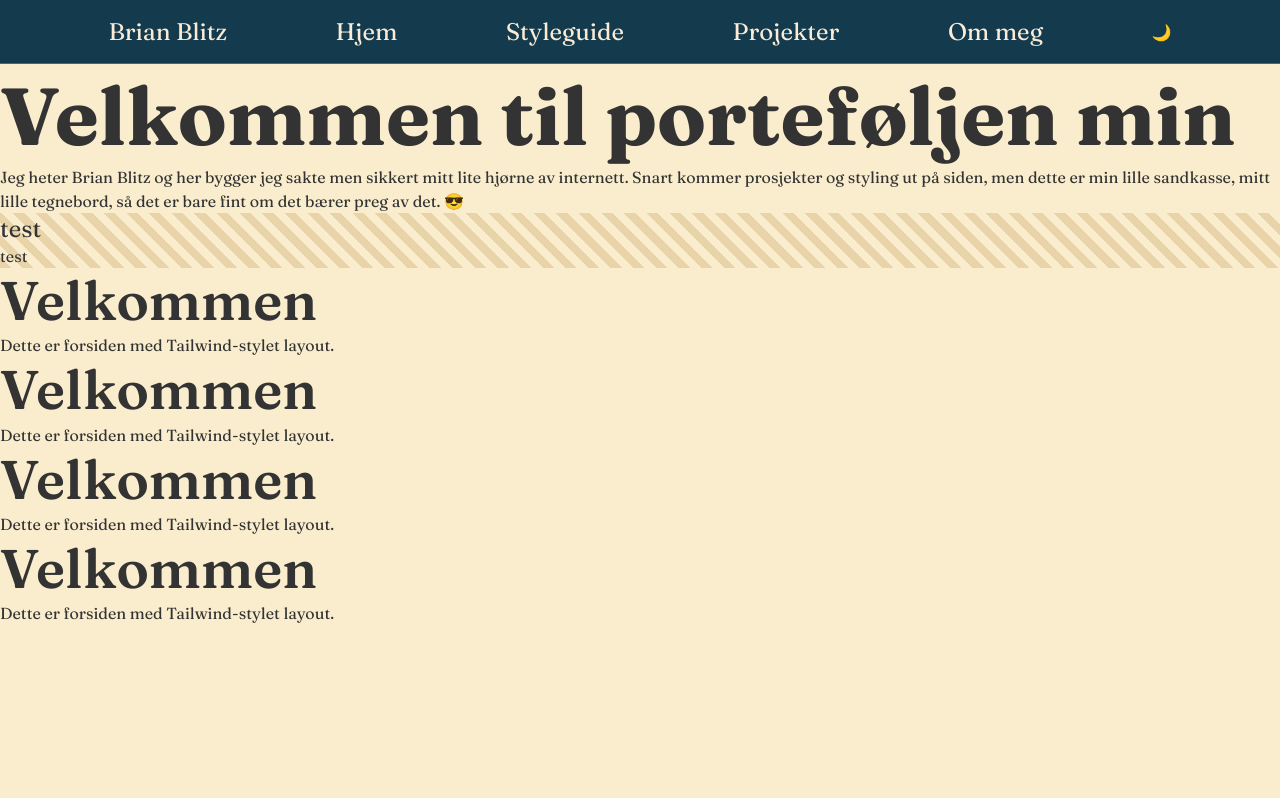
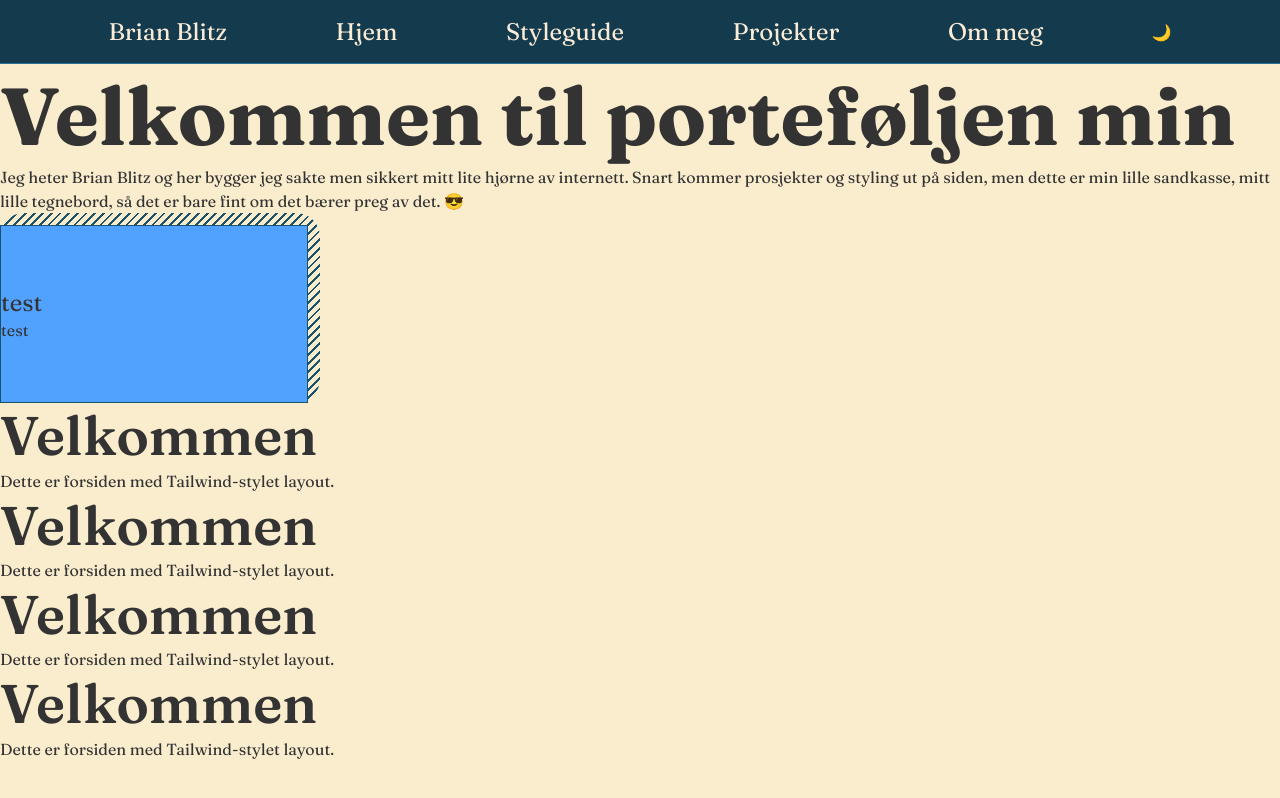
Before and after one commit to solreven/anarcho, a Next.js app: page / in a window 1280 px wide. Built offline with nearby package versions, Linux system fonts and the light colour scheme.

Commit message:
Made some headway with the card component.

```diff
--- a/app/components/Card/Card.tsx
+++ b/app/components/Card/Card.tsx
@@ -14,11 +14,11 @@
 export default function Card({ title, image, description }: card_content) {
   return (
     // Container for the card and its shadow.
-    <div className="flex flex-col align-right">
+    <div className="flex flex-col w-1/4 h-1/3">
       {/* The card shadow */}
-      <div className="flex flex-col align-left justify-end bg-[repeating-linear-gradient(45deg,_var(--color-border)_0_8px,_transparent_8px_16px)]">
+      <div className="pr-3 pt-3 flex flex-col align-left justify-end rounded-3xl bg-[repeating-linear-gradient(135deg,var(--color-primary,red)_-1px,var(--color-primary,red)_1px,transparent_1px,transparent_.32em)] w-full h-full">
         {/* The actual card */}
-        <div className="flex flex-col align-center justify-center">
+        <div className="flex flex-col align-center justify-center border-primary border-1 w-full h-full bg-blue-400">
           <h4>{title}</h4>
           <p>{description}</p>
           {image && <Image src={image.src} alt={image.alt} />}
--- a/app/components/ThemeToggle.tsx
+++ b/app/components/ThemeToggle.tsx
@@ -24,6 +24,7 @@
       className="text-primary hover:text-primary-light transition-colors"
       aria-label={dark ? "Switch to light mode" : "Switch to dark mode"}
     >
+      {/* Replace with an svg when I have time. */}
       {dark ? "☀️" : "🌙"}
     </button>
   );
```
